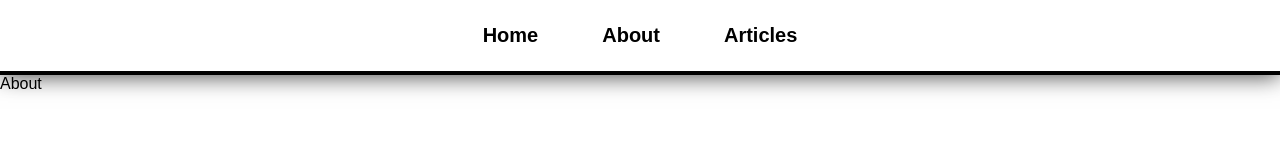
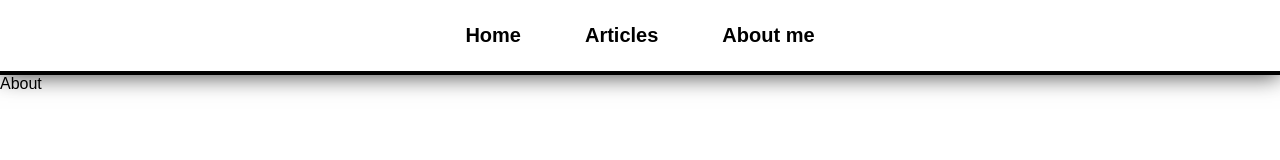
Before and after one commit to maedl/blog-react, a React (Vite) app: page /about in a window 1280 px wide. Shown: the top 160 px of the page. Built offline with nearby package versions, Linux system fonts and the light colour scheme; no server answers; a web font is replaced by a local one.

Commit message:
update nav menu order

```diff
--- a/src/components/Navigation.tsx
+++ b/src/components/Navigation.tsx
@@ -11,12 +11,12 @@ const navLinks: ILink[] = [
     title: 'Home',
   },
   {
-    path: '/about',
-    title: 'About',
+    path: '/articles',
+    title: 'Articles',
   },
   {
-    path: '/articles',
-    title: 'Articles',
+    path: '/about',
+    title: 'About me',
   },
 ];
 
```
